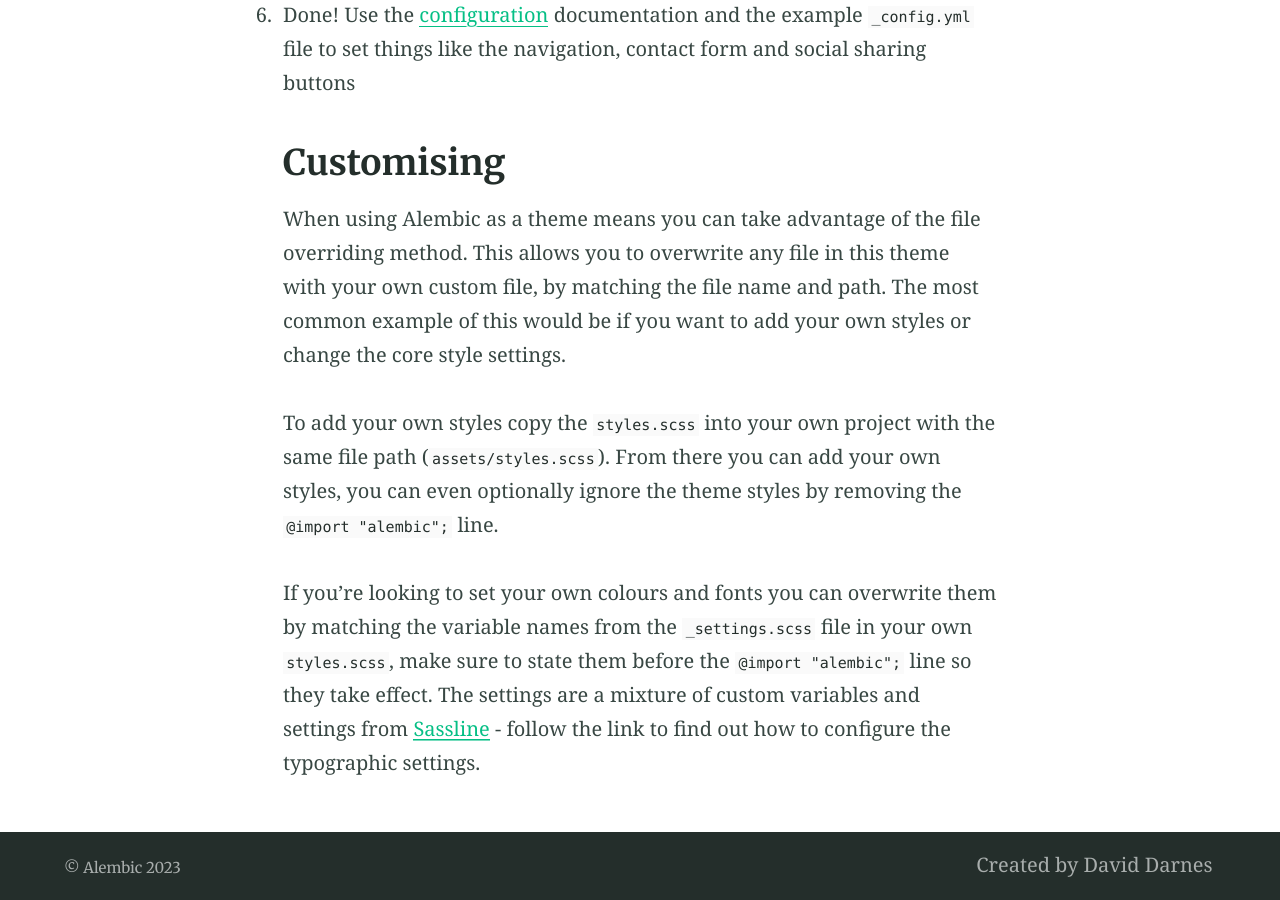
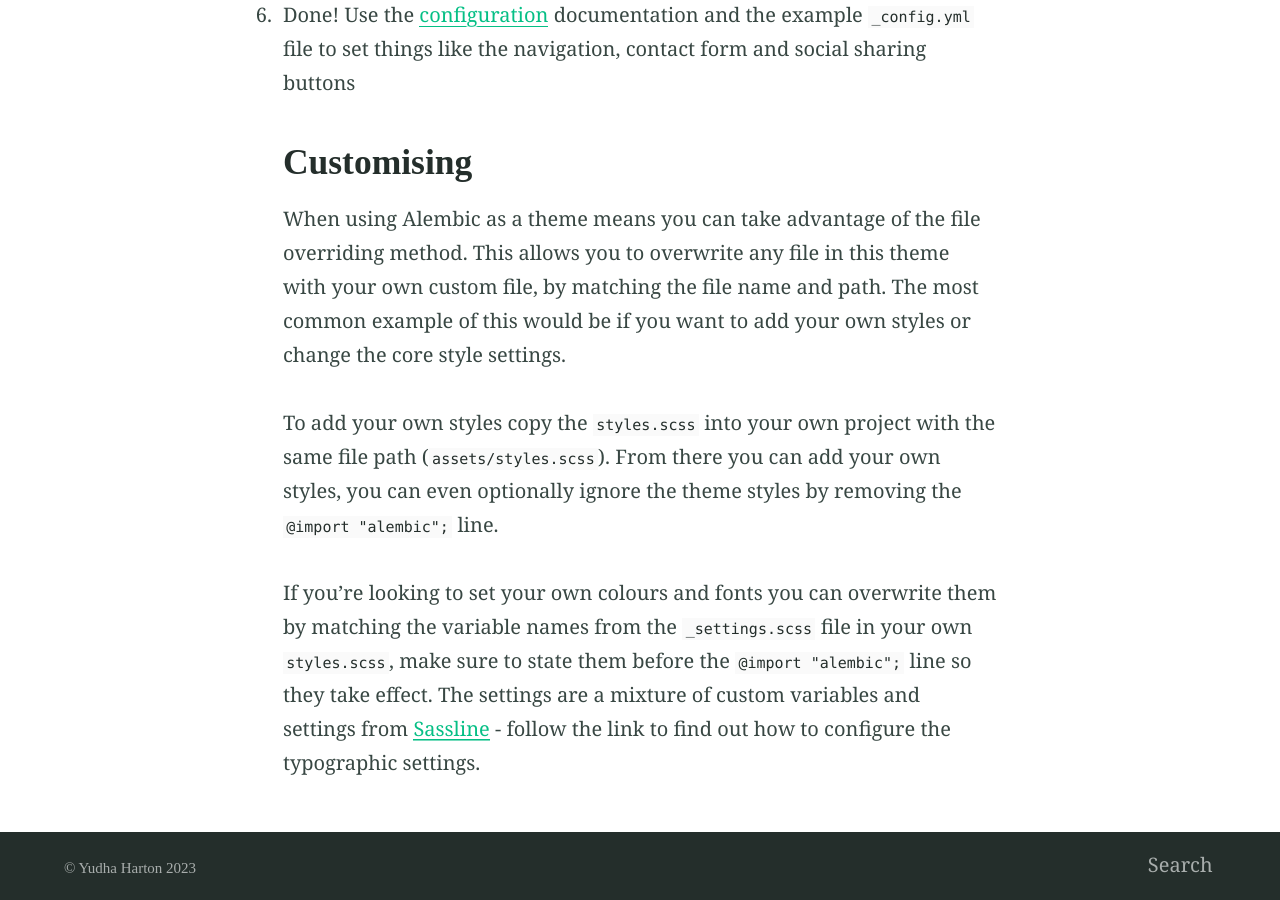
Before and after one commit to yudhaharton/yudhaharton.github.io, a Jekyll site: the page built from index.md, in a window 1280 px wide and 900 px high, scrolled down 4872 px. Built offline with Jekyll 4.4.1, drawn with Linux system fonts in a browser that asks for light colours; some of the changed text lies outside the part shown.

Commit message:
Update _config.yml

```diff
--- a/_config.yml
+++ b/_config.yml
@@ -56,7 +56,7 @@
 # 4. Jekyll settings
 sass:
   style: compressed # Style compression
-permalink: pretty  # Permalink style (/YYYY/MM/DD/page-name/)
+permalink: /post/:title/  # Permalink style (/YYYY/MM/DD/page-name/)
 excerpt_separator: <!-- more --> # Marks end of excerpt in posts
 timezone: Europe/London # Timezone for blog posts and alike
 
@@ -93,13 +93,13 @@
 # 7. Site settings
 encoding: utf-8 # Make sure the encoding is right
 lang: en-GB # Set the site language
-title: "Alembic" # Site name or title, also used in jekyll-seo-tag
+title: "Yudha Harton" # Site name or title, also used in jekyll-seo-tag
 logo: "/assets/logos/logo.svg" # Site logo, also used in jekyll-seo-tag
-description: "Alembic is a starting point for Jekyll projects. Rather than starting from scratch, this boilerplate is designed to get the ball rolling immediately" # Site description and default description, also used in jekyll-seo-tag
-url: "https://alembic.darn.es" # Site url, also used in jekyll-seo-tag
+description: "" # Site description and default description, also used in jekyll-seo-tag
+url: "" # Site url, also used in jekyll-seo-tag
 baseurl: ""
-repo: "https://github.com/daviddarnes/alembic"
-email: "me@daviddarnes.com"
+repo: "https://github.com/yudhaharton/yudhaharton.github.io"
+email: ""
 # disqus: "alembic-1" # Blog post comments, uncomment the option and set the site ID from your Disqus account
 # date_format: "%-d %B %Y" # Blog post date formatting using placeholder formatting
 # google_analytics: ""
@@ -123,31 +123,27 @@
 navigation_header:
 - title: Home
   url: /
-- title: Elements
-  url: /elements/
 - title: Blog
   url: /blog/
 - title: Categories
   url: /categories/
-- title: Search
-  url: /search/
-- title: Fork Alembic
-  url: https://github.com/daviddarnes/alembic
 
 navigation_footer:
-- title: Created by David Darnes
-  url: https://darn.es
+- title: Search
+  url: /search
 
 social_links: # Appears in sidebar. Set the urls then uncomment and comment out as desired
-  Twitter: https://twitter.com/DavidDarnes
-  LinkedIn: https://www.linkedin.com/in/daviddarnes
-  GitHub: https://github.com/daviddarnes
-  link: https://darn.es
+  Twitter:
+  LinkedIn:
+  GitHub:
+  link:
   RSS: /feed.xml
 
 sharing_links: # Appear at the bottom of single blog posts, add as desired. The value can be 'true' or the desired button colour
   Twitter: "#0d94e7"
   facebook: "#3B5998"
+  LinkedIn: "#0077B5"
+  Pinterest: "#BD081C"
   Email: true
 
 # Load custom fonts from fonts.google.com etc
@@ -158,4 +154,5 @@
   preconnect_urls:
     - https://fonts.gstatic.com
   font_urls:
-    - https://fonts.googleapis.com/css2?family=Merriweather:wght@400;700&display=swap
+    - https://fonts.googleapis.com/css2?family=Readex+Pro&display=swap
+    - https://fonts.googleapis.com/css2?family=Plus+Jakarta+Sans:wght@500&display=swap
```
